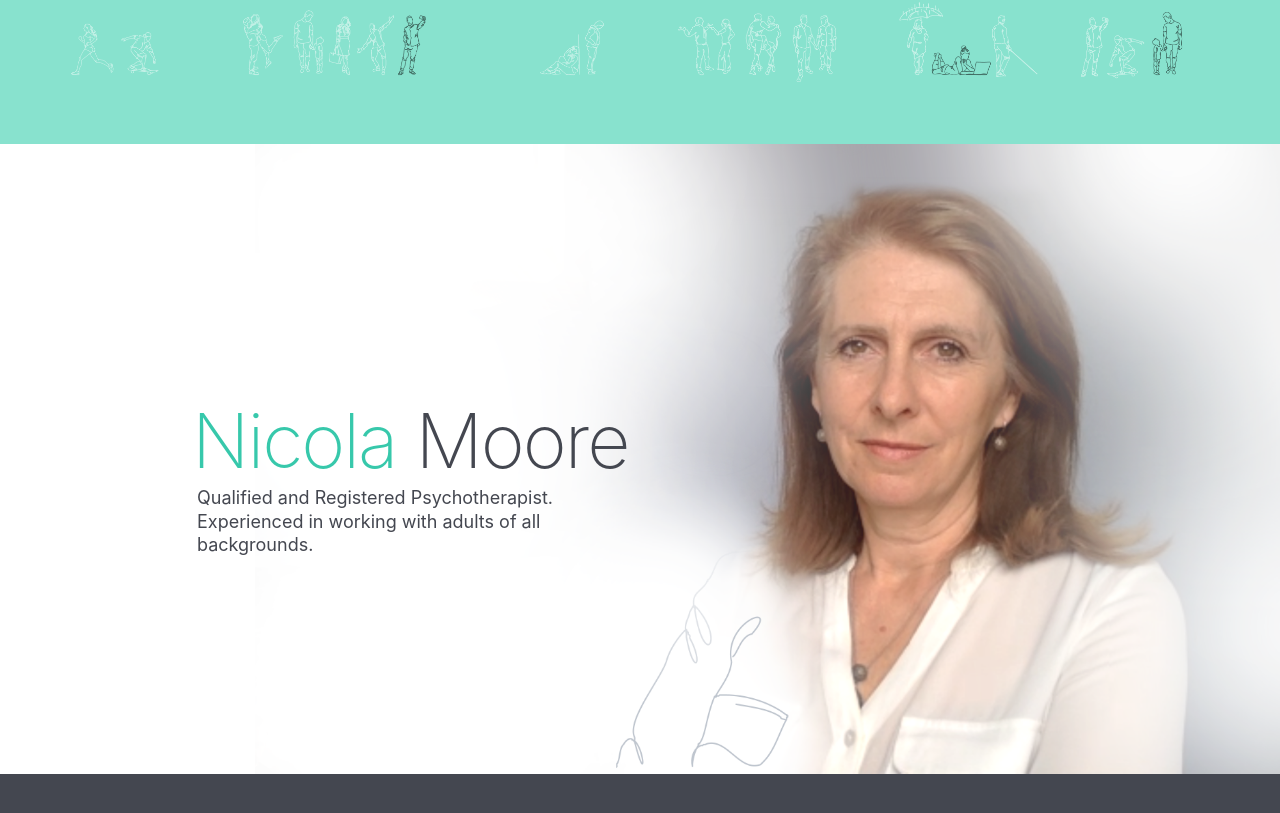
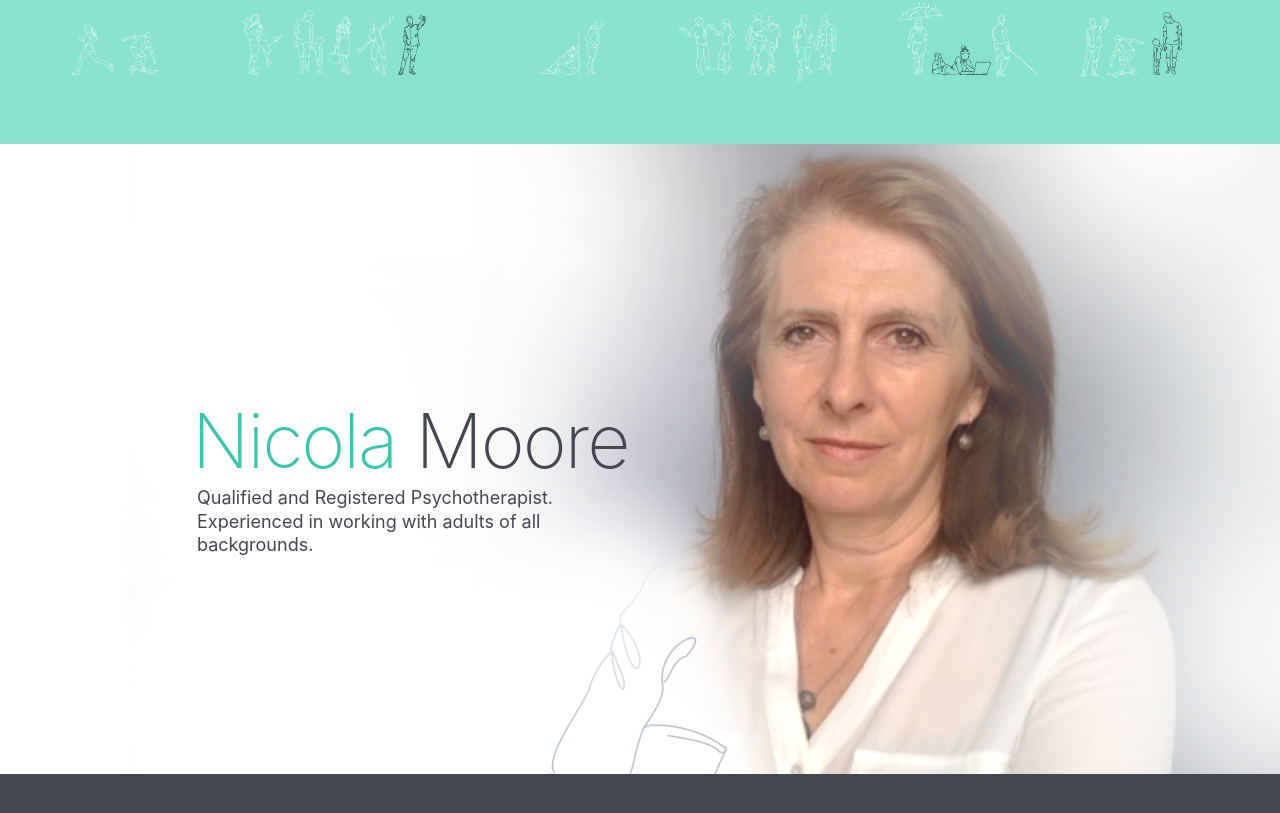
Before and after one commit to k2project/nicola-moore, a Next.js app: page /about in a window 1280 px wide. Shown: the part 627-1440 px from the top of the page. Built offline with nearby package versions, Linux system fonts and the light colour scheme.

Commit message:
bg img size adjusted

```diff
--- a/styles/global.scss
+++ b/styles/global.scss
@@ -106,7 +106,7 @@ a.btn--theme:hover {
     background-position: left;
     background-position: right;
     background-repeat: no-repeat;
-    background-size: auto 100%;
+    background-size: auto 90vh;
 
     strong {
         font-size: 2rem;
--- a/styles/pages/about.scss
+++ b/styles/pages/about.scss
@@ -2,7 +2,7 @@
     margin-top: -1rem;
     z-index: -1;
     background-image: url('/imgs/nicola_moore.png');
-    background-position: right bottom;
+    background-position: right center;
     .cover--white {
         background: rgba(255, 255, 255, 0.1);
     }
```
